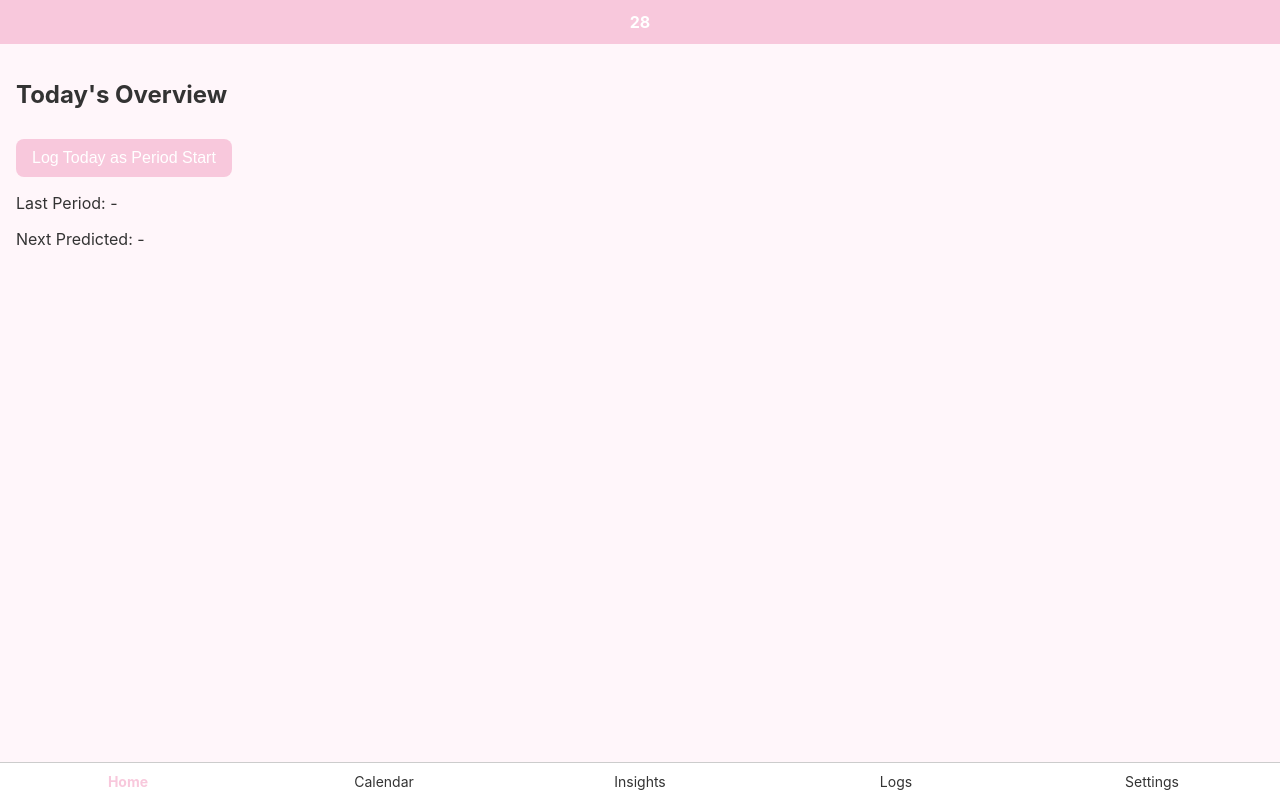
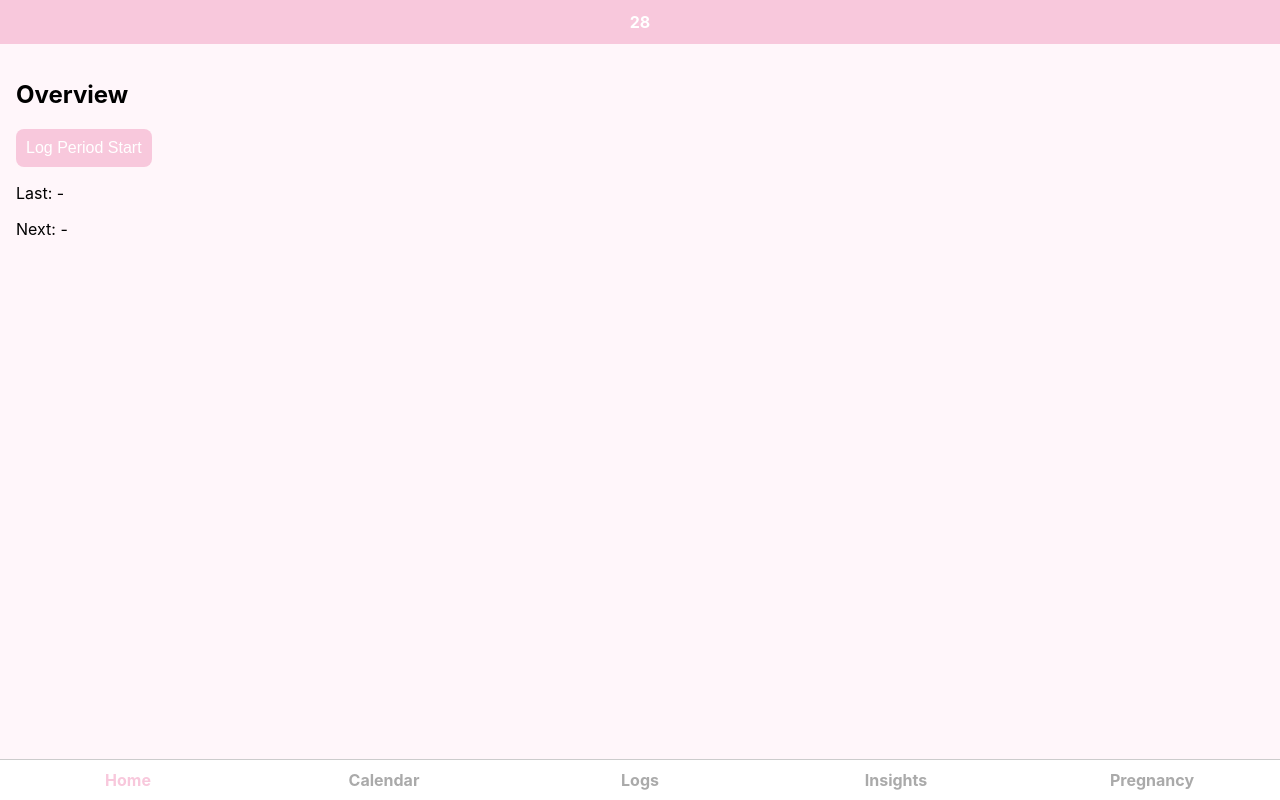
Before and after one commit to deepanshxchandra/28, a plain HTML site: page index.html in a window 1280 px wide. Both pictures are taken after a click on the element "Home". Drawn offline with Linux system fonts and the light colour scheme.

Commit message:
Add files via upload

```diff
--- a/index.html
+++ b/index.html
@@ -3,131 +3,164 @@
 <head>
   <meta charset="UTF-8" />
   <meta name="viewport" content="width=device-width, initial-scale=1.0" />
-  <title>28</title>
+  <title>28 – Flo Pro Replica</title>
   <meta name="theme-color" content="#f8c8dc" />
   <link rel="manifest" href="manifest.json" />
   <link rel="icon" href="bunny-icon.png" />
   <style>
-    body {
-      margin: 0;
-      font-family: -apple-system, BlinkMacSystemFont, sans-serif;
-      background: #fff6fa;
-      color: #333;
-    }
-    header {
-      background: #f8c8dc;
-      color: white;
-      padding: 12px;
-      text-align: center;
-      font-weight: bold;
-    }
-    .tabbar {
-      display: flex;
-      position: fixed;
-      bottom: 0;
-      width: 100%;
-      background: white;
-      border-top: 1px solid #ccc;
-    }
-    .tab {
-      flex: 1;
-      padding: 10px;
-      text-align: center;
-      cursor: pointer;
-      font-size: 14px;
-    }
-    .tab.active {
-      color: #f8c8dc;
-      font-weight: bold;
-    }
-    main {
-      padding: 16px;
-      padding-bottom: 80px;
-    }
-    section {
-      display: none;
-    }
-    section.active {
-      display: block;
-    }
-    button {
-      background: #f8c8dc;
-      color: white;
-      border: none;
-      padding: 10px 16px;
-      font-size: 16px;
-      border-radius: 8px;
-      margin-top: 10px;
-    }
+    body { font-family: -apple-system, sans-serif; background: #fff6fa; margin: 0; padding-bottom: 80px; }
+    header { background: #f8c8dc; color: white; padding: 12px; text-align: center; font-weight: bold; }
+    .tabbar { position: fixed; bottom: 0; width: 100%; background: white; display: flex; border-top: 1px solid #ccc; }
+    .tab { flex: 1; padding: 10px; text-align: center; font-weight: bold; color: #aaa; cursor: pointer; }
+    .tab.active { color: #f8c8dc; }
+    main { padding: 16px; }
+    section { display: none; }
+    section.active { display: block; }
+    button, select, input[type="date"] { background: #f8c8dc; color: white; border: none; padding: 10px; font-size: 16px; border-radius: 8px; margin-top: 10px; display: block; }
+    .calendar-grid { display: grid; grid-template-columns: repeat(7, 1fr); gap: 4px; margin-top: 16px; }
+    .calendar-day { padding: 6px; text-align: center; border-radius: 6px; background: #fff; }
+    .calendar-day.period { background: #fdd; }
   </style>
 </head>
 <body>
   <header>28</header>
   <main>
     <section id="home" class="active">
-      <h2>Today's Overview</h2>
-      <button onclick="logToday()">Log Today as Period Start</button>
-      <p id="lastPeriod">Last Period: -</p>
-      <p id="nextPeriod">Next Predicted: -</p>
+      <h2>Overview</h2>
+      <button onclick="logToday()">Log Period Start</button>
+      <p id="lastPeriod">Last: -</p>
+      <p id="nextPeriod">Next: -</p>
     </section>
     <section id="calendar">
-      <h2>Calendar</h2>
-      <p>[Calendar UI coming]</p>
+      <h2>Cycle Calendar</h2>
+      <div class="calendar-grid" id="calendarGrid"></div>
+    </section>
+    <section id="logs">
+      <h2>Symptom Tracker</h2>
+      <select id="symptom">
+        <option value="Cramps">Cramps</option><option value="Bloating">Bloating</option>
+        <option value="Mood Swings">Mood Swings</option><option value="Fatigue">Fatigue</option>
+        <option value="Backache">Backache</option><option value="Headache">Headache</option>
+      </select>
+      <button onclick="logSymptom()">Log Symptom</button>
+      <div id="symptomLog"></div>
     </section>
     <section id="insights">
-      <h2>Insights</h2>
-      <p>[Smart insights coming soon]</p>
+      <h2>AI Insights</h2>
+      <div id="aiOutput">Tracking...</div>
     </section>
-    <section id="logs">
-      <h2>Logs</h2>
-      <p>[Symptom logs coming soon]</p>
-    </section>
-    <section id="settings">
-      <h2>Settings</h2>
-      <button onclick="toggleTheme()">Toggle Theme</button>
+    <section id="pregnancy">
+      <h2>Pregnancy Tracker</h2>
+      <input type="date" id="dueDate" />
+      <button onclick="trackPregnancy()">Save Due Date</button>
+      <p id="pregnancyInfo"></p>
     </section>
   </main>
   <footer class="tabbar">
     <div class="tab active" onclick="switchTab('home')">Home</div>
     <div class="tab" onclick="switchTab('calendar')">Calendar</div>
+    <div class="tab" onclick="switchTab('logs')">Logs</div>
     <div class="tab" onclick="switchTab('insights')">Insights</div>
-    <div class="tab" onclick="switchTab('logs')">Logs</div>
-    <div class="tab" onclick="switchTab('settings')">Settings</div>
+    <div class="tab" onclick="switchTab('pregnancy')">Pregnancy</div>
   </footer>
-
   <script>
     const tabs = document.querySelectorAll(".tab");
     const sections = document.querySelectorAll("main > section");
+    const calendarGrid = document.getElementById("calendarGrid");
+    const CYCLE_LENGTH = 28;
+    const PERIOD_LENGTH = 5;
 
     function switchTab(id) {
       tabs.forEach(t => t.classList.remove("active"));
       sections.forEach(s => s.classList.remove("active"));
+      event.target.classList.add("active");
       document.getElementById(id).classList.add("active");
-      event.target.classList.add("active");
     }
 
     function logToday() {
-      const today = new Date().toISOString();
-      localStorage.setItem("lastPeriod", today);
-      updatePeriodInfo();
+      localStorage.setItem("lastPeriod", new Date().toISOString());
+      renderOverview();
+      renderCalendar();
+      updateAI();
     }
 
-    function updatePeriodInfo() {
-      const stored = localStorage.getItem("lastPeriod");
-      if (stored) {
-        const last = new Date(stored);
-        const next = new Date(last);
-        next.setDate(last.getDate() + 28);
-        document.getElementById("lastPeriod").textContent = "Last Period: " + last.toDateString();
-        document.getElementById("nextPeriod").textContent = "Next Predicted: " + next.toDateString();
+    function logSymptom() {
+      const sym = document.getElementById("symptom").value;
+      const date = new Date().toISOString().split("T")[0];
+      let logs = JSON.parse(localStorage.getItem("symptoms") || "{}");
+      if (!logs[date]) logs[date] = [];
+      logs[date].push(sym);
+      localStorage.setItem("symptoms", JSON.stringify(logs));
+      renderLogs();
+      updateAI();
+    }
+
+    function renderOverview() {
+      const lp = localStorage.getItem("lastPeriod");
+      if (!lp) return;
+      const last = new Date(lp);
+      const next = new Date(last);
+      next.setDate(last.getDate() + CYCLE_LENGTH);
+      document.getElementById("lastPeriod").innerText = "Last: " + last.toDateString();
+      document.getElementById("nextPeriod").innerText = "Next: " + next.toDateString();
+    }
+
+    function renderCalendar() {
+      calendarGrid.innerHTML = "";
+      const base = new Date();
+      base.setDate(1);
+      const firstDay = base.getDay();
+      const daysInMonth = new Date(base.getFullYear(), base.getMonth() + 1, 0).getDate();
+      const lp = new Date(localStorage.getItem("lastPeriod"));
+
+      for (let i = 0; i < firstDay; i++) calendarGrid.innerHTML += `<div></div>`;
+      for (let d = 1; d <= daysInMonth; d++) {
+        const date = new Date(base.getFullYear(), base.getMonth(), d);
+        const dayBox = document.createElement("div");
+        dayBox.className = "calendar-day";
+        dayBox.textContent = d;
+        if ((date - lp) / (1000 * 3600 * 24) % CYCLE_LENGTH < PERIOD_LENGTH) {
+          dayBox.classList.add("period");
+        }
+        calendarGrid.appendChild(dayBox);
       }
     }
 
-    function toggleTheme() {
-      document.body.classList.toggle("dark");
+    function renderLogs() {
+      const logs = JSON.parse(localStorage.getItem("symptoms") || "{}");
+      let out = "<ul>";
+      for (const [date, arr] of Object.entries(logs)) {
+        out += `<li>${date}: ${arr.join(", ")}</li>`;
+      }
+      out += "</ul>";
+      document.getElementById("symptomLog").innerHTML = out;
     }
 
-    updatePeriodInfo();
+    function updateAI() {
+      const logs = JSON.parse(localStorage.getItem("symptoms") || "{}");
+      const counts = {};
+      for (const arr of Object.values(logs)) {
+        for (const sym of arr) counts[sym] = (counts[sym] || 0) + 1;
+      }
+      let out = "";
+      for (const [sym, count] of Object.entries(counts)) {
+        if (count > 2) out += `<p>You often report <strong>${sym}</strong> (${count}x)</p>`;
+      }
+      document.getElementById("aiOutput").innerHTML = out || "<p>Track more to generate patterns.</p>";
+    }
+
+    function trackPregnancy() {
+      const due = new Date(document.getElementById("dueDate").value);
+      const now = new Date();
+      const daysLeft = Math.ceil((due - now) / (1000 * 3600 * 24));
+      document.getElementById("pregnancyInfo").innerText =
+        daysLeft > 0 ? `${daysLeft} days until due date.` : "Congratulations or overdue!";
+    }
+
+    renderOverview();
+    renderCalendar();
+    renderLogs();
+    updateAI();
   </script>
 </body>
 </html>
```
Also changed, not shown: manifest.json.
